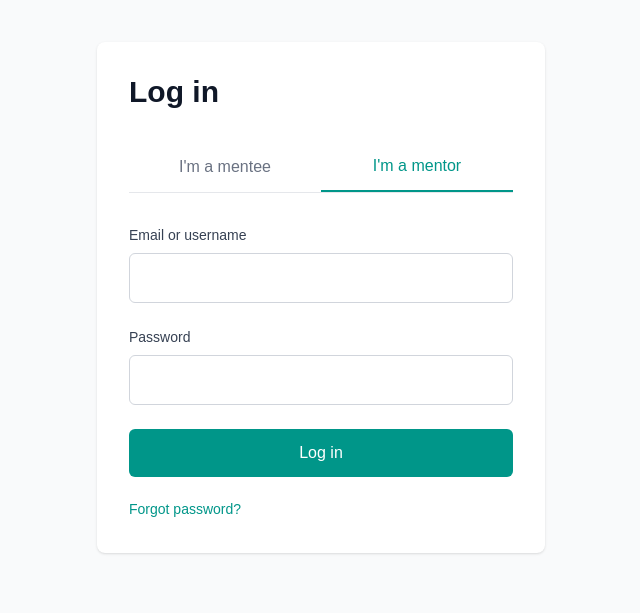
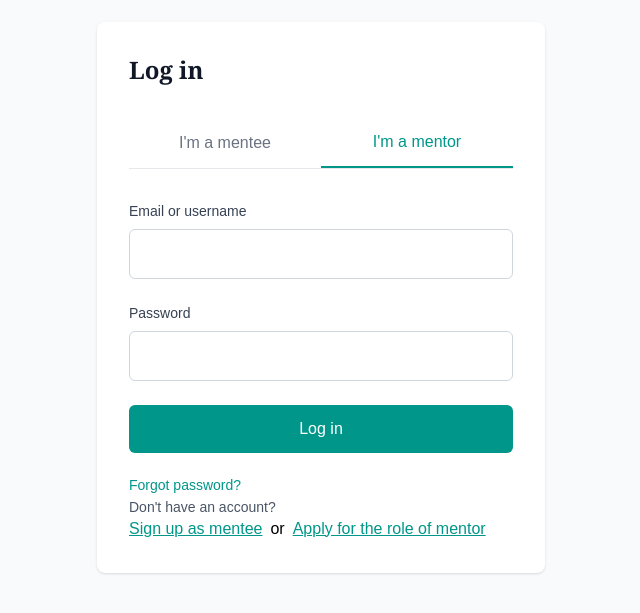
Before and after one commit to jubayer17/mentorCruise-frontend, a Next.js app: page /mentor in a window 1280 px wide. Shown: the part 103-716 px from the top of the page, without its empty margins (319-959 px from the left). Built offline with nearby package versions, Linux system fonts and the light colour scheme.

Commit message:
adjusted heading size for mentee component

```diff
--- a/src/components/mentor/SignInForm.jsx
+++ b/src/components/mentor/SignInForm.jsx
@@ -28,7 +28,9 @@ export default function SignInForm() {
   return (
     <div className="min-h-screen flex items-center justify-center bg-gray-50">
       <div className="w-full max-w-md p-8 bg-white rounded-lg shadow-sm">
-        <h1 className="text-3xl font-bold mb-8 text-gray-900">Log in</h1>
+        <h1 className="font-serif text-2xl font-bold mb-8 text-gray-900">
+          Log in
+        </h1>
         <div className="flex mb-8 border-b border-gray-200">
           <button
             className={`flex-1 py-3 text-base font-medium transition-colors ${
@@ -100,9 +102,28 @@ export default function SignInForm() {
           />
           <span className="text-black">Log in with Google</span>
         </button> */}
-        <a href="#" className="pt-10 text-teal-600 hover:underline text-sm">
+        <a
+          href="/forget-password"
+          className="pt-10 text-teal-600 hover:underline text-sm"
+        >
           Forgot password?
         </a>
+        <p className="text-sm text-gray-600">Don't have an account? </p>
+        <p>
+          <a
+            href="/mentee/sign-up"
+            className="underline text-teal-600 hover:underline transition-all duration-300 hover:text-black"
+          >
+            Sign up as mentee
+          </a>
+          <span className="text-black px-2">or</span>
+          <a
+            href="/mentor/sign-up"
+            className="underline text-teal-600 hover:text-black transform hover:scale-105 transition duration-300"
+          >
+            Apply for the role of mentor
+          </a>
+        </p>
       </div>
     </div>
   );
```
